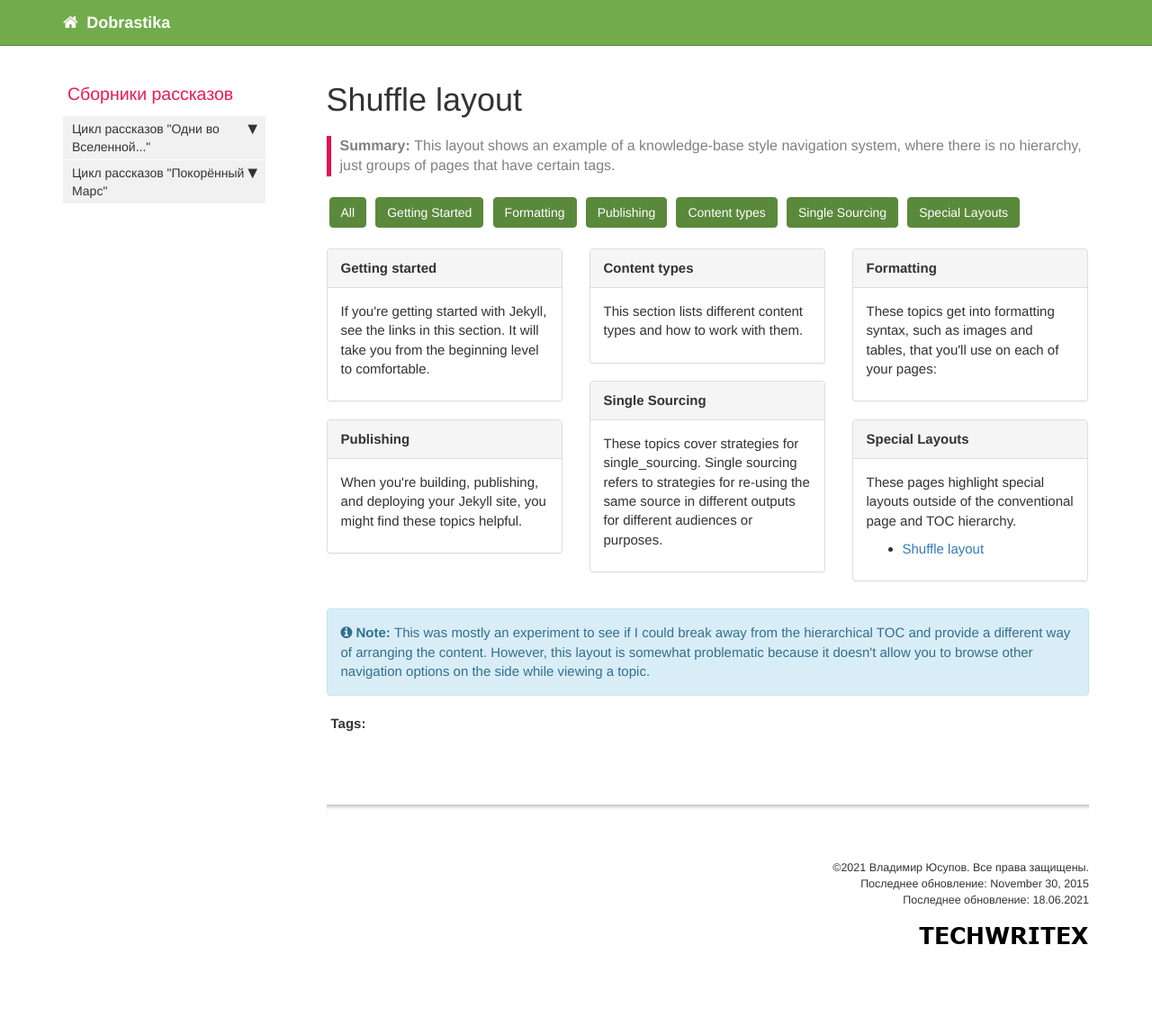
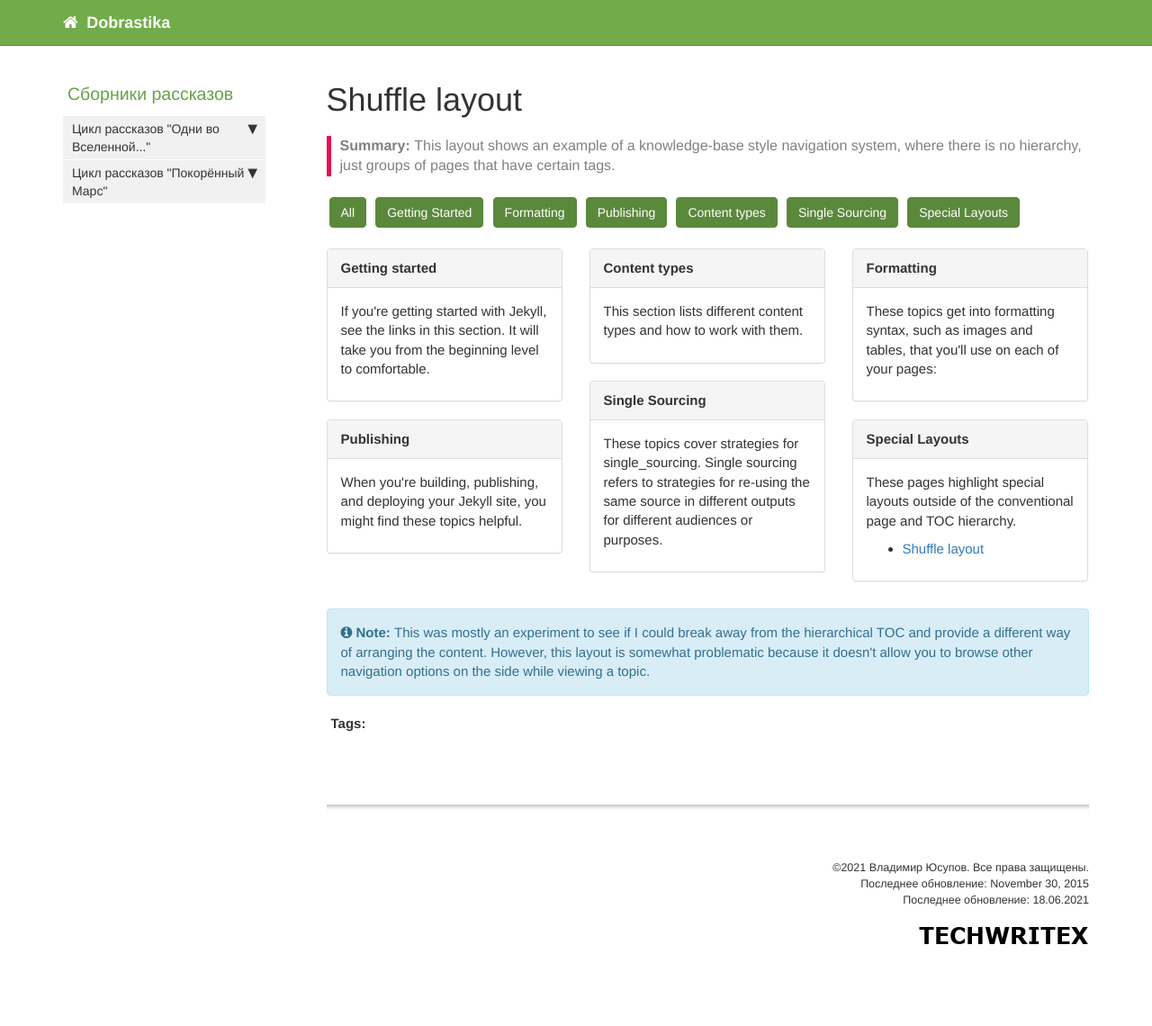
Before and after one commit to techwritex/dobrastika, a Jekyll site: the page built from pages/mydoc/mydoc_shuffle.html, in a window 1280 px wide. Shown: the whole page at 90% size. Built offline with Jekyll 4.4.1, drawn with Linux system fonts in a browser that asks for light colours; comment, search, counter and statistics services are not loaded.

Commit message:
switch to my custom theme

```diff
--- a/_includes/head.html
+++ b/_includes/head.html
@@ -15,7 +15,8 @@
 <link rel="stylesheet" href="css/boxshadowproperties.css">
 <!-- most color styles are extracted out to here -->
 <!-- <link rel="stylesheet" href="css/theme-blue.css"> -->
-<link rel="stylesheet" href="css/theme-green.css">
+<!-- <link rel="stylesheet" href="css/theme-green.css"> -->
+<link rel="stylesheet" href="css/theme-custom.css">
 
 <script src="https://cdnjs.cloudflare.com/ajax/libs/jquery/3.3.1/jquery.min.js"></script>
 
--- /dev/null
+++ b/css/theme-custom.css
@@ -0,0 +1,110 @@
+.summary {
+    color: #808080;
+    border-left: 5px solid #E50E51;
+    font-size:16px;
+}
+
+
+h3 {color: #67a246; }
+h4 {color: #808080; }
+
+.nav-tabs > li.active > a, .nav-tabs > li.active > a:hover, .nav-tabs > li.active > a:focus {
+    background-color: #248ec2;
+    color: white;
+}
+
+.nav > li.active > a {
+    background-color: #72ac4a;
+}
+
+.nav > li > a:hover {
+    background-color: #72ac4a;
+}
+
+div.navbar-collapse .dropdown-menu > li > a:hover {
+    background-color: #72ac4a;
+}
+
+.navbar-inverse .navbar-nav>li>a, .navbar-inverse .navbar-brand {
+    color: white;
+}
+
+.navbar-inverse .navbar-nav>li>a:hover, a.fa.fa-home.fa-lg.navbar-brand:hover {
+     color: #f0f0f0;
+}
+
+.nav li.thirdlevel > a {
+    background-color: #FAFAFA !important;
+    color: #72ac4a;
+    font-weight: bold;
+}
+
+a[data-toggle="tooltip"] {
+    color: #649345;
+    font-style: italic;
+    cursor: default;
+}
+
+.navbar-inverse {
+    background-color: #72ac4a;
+    border-color: #5b893c;
+}
+
+.navbar-inverse .navbar-nav > .open > a, .navbar-inverse .navbar-nav > .open > a:hover, .navbar-inverse .navbar-nav > .open > a:focus {
+    color: #5b893c;
+}
+
+.navbar-inverse .navbar-nav > .open > a, .navbar-inverse .navbar-nav > .open > a:hover, .navbar-inverse .navbar-nav > .open > a:focus {
+    background-color: #5b893c;
+    color: #ffffff;
+}
+
+/* not sure if using this ...*/
+.navbar-inverse .navbar-collapse, .navbar-inverse .navbar-form {
+    border-color: #72ac4a !important;
+}
+
+.btn-primary {
+    color: #ffffff;
+    background-color: #5b893c;
+    border-color: #5b893c;
+}
+
+.btn-primary:hover,
+.btn-primary:focus,
+.btn-primary:active,
+.btn-primary.active,
+.open .dropdown-toggle.btn-primary {
+    background-color: #72ac4a;
+    border-color: #5b893c;
+}
+
+.printTitle {
+    color: #5b893c !important;
+}
+
+body.print h1 {color: #5b893c !important; font-size:28px;}
+body.print h2 {color: #595959 !important; font-size:24px;}
+body.print h3 {color: #E50E51 !important; font-size:14px;}
+body.print h4 {color: #679DCE !important; font-size:14px; font-style: italic;}
+
+.anchorjs-link:hover {
+    color: #4f7233;
+}
+
+div.sidebarTitle {
+    color: #E50E51;
+}
+
+li.sidebarTitle {
+    margin-top:20px;
+    font-weight:normal;
+    font-size:130%;
+    color: #67a246;
+    margin-bottom:10px;
+    margin-left: 5px;
+}
+
+.navbar-inverse .navbar-toggle:focus, .navbar-inverse .navbar-toggle:hover {
+    background-color: #E50E51;
+}
```
Also changed, not shown: 14 other files.
